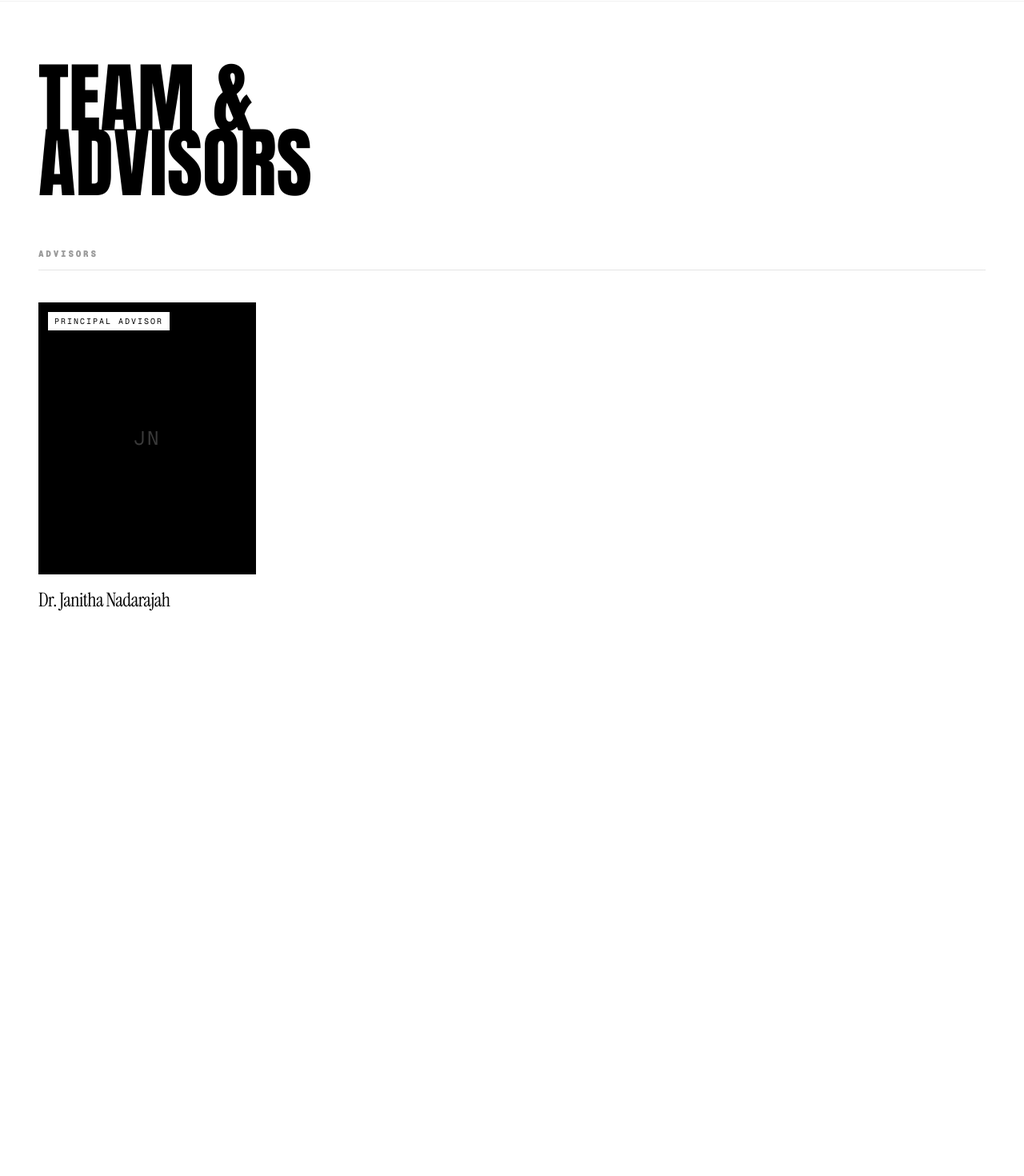
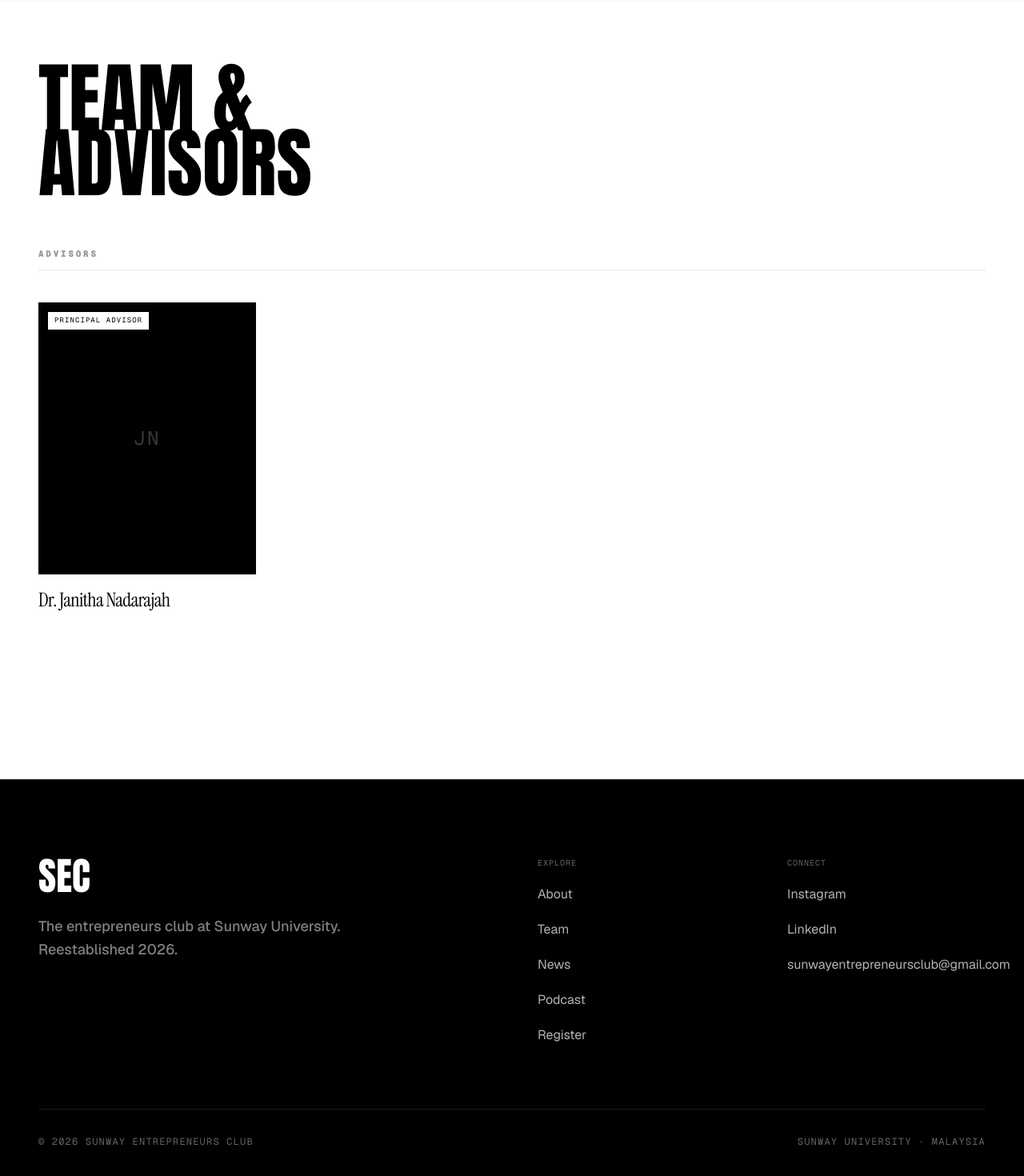
Before and after one commit to AvaTan724/sec-website, a Next.js app: page /team in a window 1280 px wide. Shown: the part 104-1574 px from the top of the page at 80% size. Before the commit the page ends 1078 px from the top, so only its background shows below. Built offline with nearby package versions, Linux system fonts and the light colour scheme.

Commit message:
edited 5.7.2026

```diff
--- a/app/episodes/page.tsx
+++ b/app/episodes/page.tsx
@@ -14,7 +14,7 @@ export const metadata = {
 export default async function EpisodesDirectory() {
   const { data: episodes } = await supabase
     .from('episodes')
-    .select('id, title, source_show, created_at')
+    .select('*')
     .order('created_at', { ascending: false });
 
   const hasEpisodes = !!episodes && episodes.length > 0;
--- a/app/layout.tsx
+++ b/app/layout.tsx
@@ -2,6 +2,7 @@
 import type { Metadata } from "next";
 import { Geist, Geist_Mono, Anton, Instrument_Serif } from "next/font/google";
 import "./globals.css";
+import Footer from "@/components/Footer";
 
 const geistSans = Geist({
   variable: "--font-geist-sans",
@@ -57,7 +58,8 @@ export default function RootLayout({
       className={`${geistSans.variable} ${geistMono.variable} ${anton.variable} ${instrumentSerif.variable} h-full antialiased`}
     >
       <body className="min-h-full flex flex-col" suppressHydrationWarning>
-        {children}
+        <div className="flex-1">{children}</div>
+        <Footer />
       </body>
     </html>
   );
--- a/app/news/page.tsx
+++ b/app/news/page.tsx
@@ -96,12 +96,12 @@ export default async function NewsPage() {
             </p>
           </div>
 
-          {/* Category cards — masonry via CSS columns */}
-          <div className="columns-1 md:columns-2 xl:columns-4 gap-8 space-y-8">
+          {/* Category cards — grid with aligned tops; each card is exactly its content's height */}
+          <div className="grid grid-cols-1 md:grid-cols-2 xl:grid-cols-4 gap-8 items-start">
             {categories.map((cat) => (
               <div
                 key={cat.title}
-                className="break-inside-avoid border-[3px] border-black bg-white"
+                className="border-[3px] border-black bg-white"
               >
                 <div className="bg-black text-white px-5 py-4">
                   <h2 className="text-2xl font-black uppercase tracking-tighter leading-none">
--- a/app/page.tsx
+++ b/app/page.tsx
@@ -4,6 +4,7 @@
 import Link from "next/link";
 import { useEffect } from "react";
 import Nav from "@/components/Nav";
+import Footer from "@/components/Footer";
 
 const CONTACT = "mailto:sunwayentrepreneursclub@gmail.com";
 
@@ -295,78 +296,7 @@ export default function Home() {
         </div>
       </section>
 
-      {/* ============================ FOOTER ============================ */}
-      <footer className="w-full bg-black text-white px-6 md:px-12 pt-20 md:pt-24 pb-12 border-t border-white/10 selection:bg-white selection:text-black">
-        <div className="max-w-[1600px] mx-auto">
-          <div className="grid grid-cols-1 md:grid-cols-12 gap-12 md:gap-16 pb-20">
-            <div className="md:col-span-6 flex flex-col gap-6">
-              <span className="font-display text-4xl md:text-5xl uppercase leading-none">
-                SEC
-              </span>
-              <p className="text-white/50 text-base md:text-lg font-medium max-w-md leading-relaxed">
-                The entrepreneurs club at Sunway University. Reestablished
-                2026.
-              </p>
-            </div>
-
-            <div className="md:col-span-3 flex flex-col gap-5">
-              <span className="font-mono text-[10px] uppercase tracking-widest text-white/40">
-                Explore
-              </span>
-              <Link href="/#about" className="text-white/70 hover:text-white transition-colors">
-                About
-              </Link>
-              <Link href="/team" className="text-white/70 hover:text-white transition-colors">
-                Team
-              </Link>
-              <Link href="/news" className="text-white/70 hover:text-white transition-colors">
-                News
-              </Link>
-              <Link href="/episodes" className="text-white/70 hover:text-white transition-colors">
-                Podcast
-              </Link>
-              <Link href="/#register" className="text-white/70 hover:text-white transition-colors">
-                Register
-              </Link>
-            </div>
-
-            <div className="md:col-span-3 flex flex-col gap-5">
-              <span className="font-mono text-[10px] uppercase tracking-widest text-white/40">
-                Connect
-              </span>
-              <a
-                href="https://www.instagram.com/sunway_sec"
-                className="text-white/70 hover:text-white transition-colors"
-              >
-                Instagram
-              </a>
-              <a
-                href="https://www.linkedin.com/company/sunway-entrepreneurs-club/"
-                className="text-white/70 hover:text-white transition-colors"
-              >
-                LinkedIn
-              </a>
-              <a
-                href="https://www.facebook.com/sunway.sec/"
-                className="text-white/70 hover:text-white transition-colors"
-              >
-                Facebook
-              </a>
-              <a
-                href={CONTACT}
-                className="text-white/70 hover:text-white transition-colors"
-              >
-                sunwayentrepreneursclub@gmail.com
-              </a>
-            </div>
-          </div>
-
-          <div className="flex flex-col md:flex-row justify-between items-start md:items-center gap-4 pt-8 border-t border-white/10 font-mono text-[10px] md:text-xs uppercase tracking-widest text-white/40">
-            <span>© 2026 Sunway Entrepreneurs Club</span>
-            <span>Sunway University · Malaysia</span>
-          </div>
-        </div>
-      </footer>
+      <Footer />
     </main>
   );
 }
--- a/app/team/page.tsx
+++ b/app/team/page.tsx
@@ -64,7 +64,7 @@ function PersonCard({ p }: { p: Person }) {
         )}
         <div className="absolute inset-0 bg-black/25 group-hover:bg-transparent transition-colors duration-700 pointer-events-none" />
         {p.tag && (
-          <span className="absolute top-3 left-3 font-mono text-[10px] uppercase tracking-[0.2em] bg-white text-black px-2 py-1">
+          <span className="absolute top-3 left-3 max-w-[calc(100%-1.5rem)] truncate font-mono text-[9px] uppercase tracking-[0.12em] bg-white text-black px-2 py-1">
             {p.tag}
           </span>
         )}
@@ -88,7 +88,7 @@ function PeopleSection({ title, people }: { title: string; people: Person[] }) {
       <h2 className="font-mono text-[11px] font-black tracking-[0.25em] uppercase text-black/40 mb-10 border-b border-black/10 pb-3">
         {title}
       </h2>
-      <div className="grid grid-cols-2 md:grid-cols-3 lg:grid-cols-4 gap-x-8 gap-y-14">
+      <div className="grid grid-cols-1 sm:grid-cols-2 md:grid-cols-3 lg:grid-cols-4 gap-x-8 gap-y-14">
         {people.map((p, i) => (
           <PersonCard key={i} p={p} />
         ))}
--- /dev/null
+++ b/components/Footer.tsx
@@ -0,0 +1,73 @@
+// components/Footer.tsx
+import Link from "next/link";
+
+const CONTACT = "mailto:sunwayentrepreneursclub@gmail.com";
+
+export default function Footer() {
+  return (
+    <footer className="w-full bg-black text-white px-6 md:px-12 pt-20 md:pt-24 pb-12 border-t border-white/10 selection:bg-white selection:text-black">
+      <div className="max-w-[1600px] mx-auto">
+        <div className="grid grid-cols-1 md:grid-cols-12 gap-12 md:gap-16 pb-20">
+          <div className="md:col-span-6 flex flex-col gap-6">
+            <span className="font-display text-4xl md:text-5xl uppercase leading-none">
+              SEC
+            </span>
+            <p className="text-white/50 text-base md:text-lg font-medium max-w-md leading-relaxed">
+              The entrepreneurs club at Sunway University. Reestablished 2026.
+            </p>
+          </div>
+
+          <div className="md:col-span-3 flex flex-col gap-5">
+            <span className="font-mono text-[10px] uppercase tracking-widest text-white/40">
+              Explore
+            </span>
+            <Link href="/#about" className="text-white/70 hover:text-white transition-colors">
+              About
+            </Link>
+            <Link href="/team" className="text-white/70 hover:text-white transition-colors">
+              Team
+            </Link>
+            <Link href="/news" className="text-white/70 hover:text-white transition-colors">
+              News
+            </Link>
+            <Link href="/episodes" className="text-white/70 hover:text-white transition-colors">
+              Podcast
+            </Link>
+            <Link href="/#register" className="text-white/70 hover:text-white transition-colors">
+              Register
+            </Link>
+          </div>
+
+          <div className="md:col-span-3 flex flex-col gap-5">
+            <span className="font-mono text-[10px] uppercase tracking-widest text-white/40">
+              Connect
+            </span>
+            {/* Handle per Club Charter 1.1: @sunwayentrepreneurs */}
+            <a
+              href="https://www.instagram.com/sunwayentrepreneurs"
+              className="text-white/70 hover:text-white transition-colors"
+            >
+              Instagram
+            </a>
+            {/* TODO: verify these two URLs are the club's real accounts before launch,
+                or delete the links — never link a profile you haven't confirmed. */}
+            <a
+              href="https://www.linkedin.com/company/sunway-entrepreneurs-club/"
+              className="text-white/70 hover:text-white transition-colors"
+            >
+              LinkedIn
+            </a>
+            <a href={CONTACT} className="text-white/70 hover:text-white transition-colors">
+              sunwayentrepreneursclub@gmail.com
+            </a>
+          </div>
+        </div>
+
+        <div className="flex flex-col md:flex-row justify-between items-start md:items-center gap-4 pt-8 border-t border-white/10 font-mono text-[10px] md:text-xs uppercase tracking-widest text-white/40">
+          <span>© 2026 Sunway Entrepreneurs Club</span>
+          <span>Sunway University · Malaysia</span>
+        </div>
+      </div>
+    </footer>
+  );
+}
--- a/components/Nav.tsx
+++ b/components/Nav.tsx
@@ -118,7 +118,7 @@ export default function Nav({ variant = 'bar' }: { variant?: 'bar' | 'overlay' }
 
         <div className="flex justify-between items-end font-mono text-[10px] uppercase tracking-widest text-white/40">
           <span>Sunway Entrepreneurs Club</span>
-          <a href="https://www.instagram.com/sunway_sec" className="text-white/60">
+          <a href="https://www.instagram.com/sunwayentrepreneurs" className="text-white/60">
             Instagram
           </a>
         </div>
```
Also changed, not shown: 1 other file (tests, documents, lock files or other folders).
